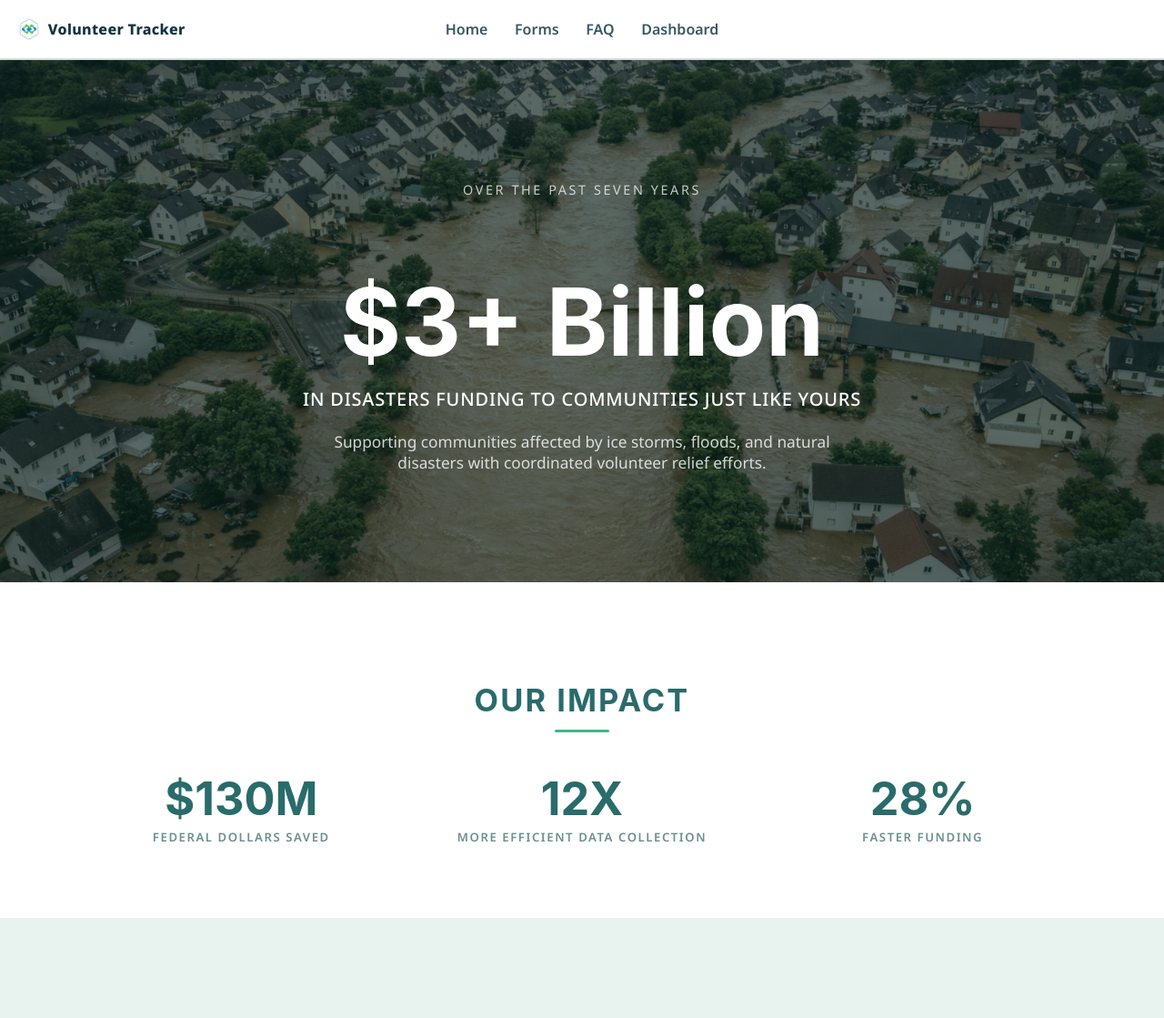
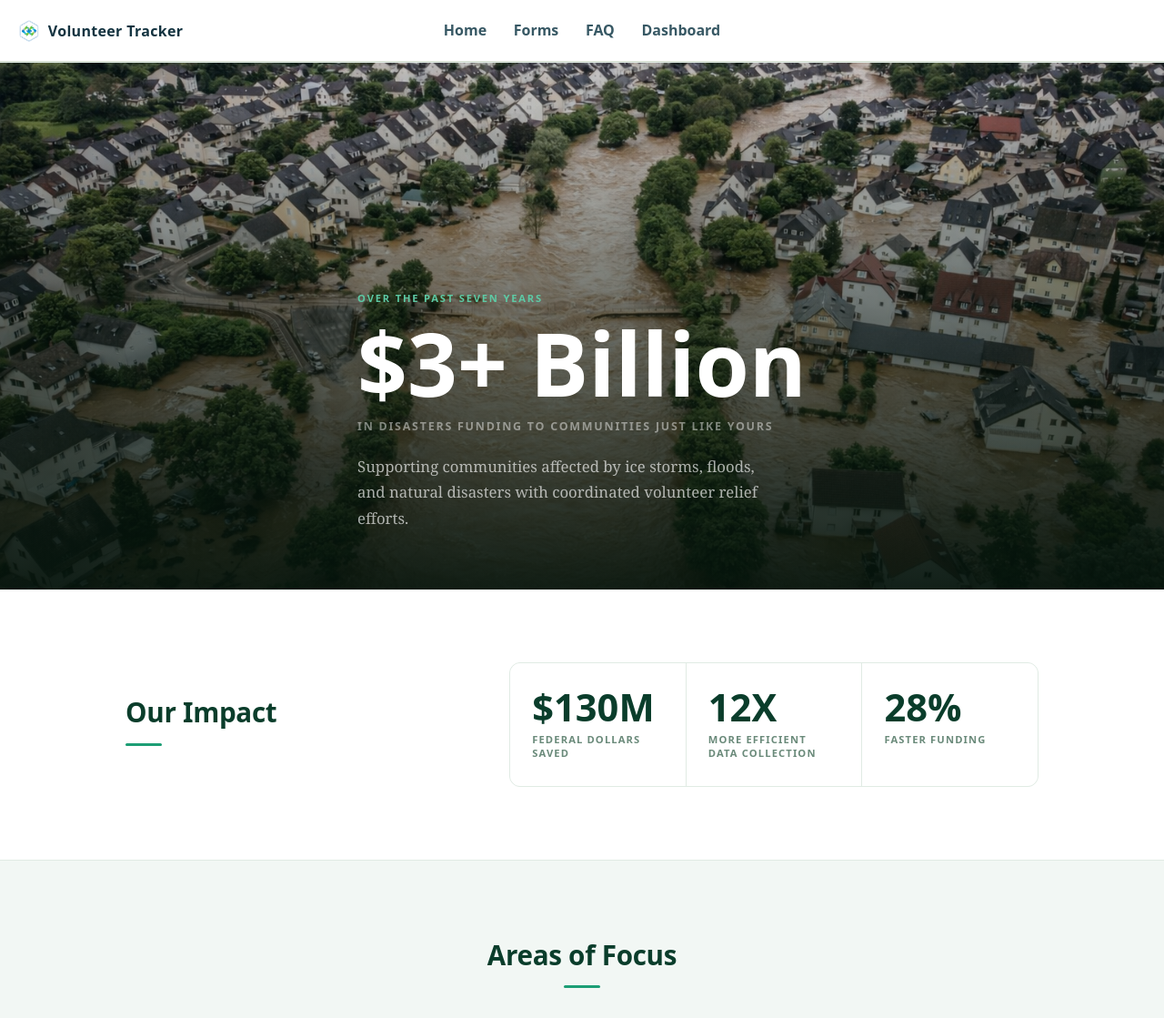
Before and after one commit to Aleahb00/VolunteerTracking, a Django app: template app/templates/landing.html in a window 1280 px wide. Shown: the top 1119 px of the page at 91% size. Run offline with Django 4.2, Linux system fonts and the light colour scheme; the template is opened without the code that fills it: values that come from a table or form of the project are taken from there, others are empty; data comes from the database, SQL or seed files in the repository; parts of the project's set-up code (start-up, migrations or seed data) failed here and were passed over.

Commit message:
updated landing page

```diff
--- a/app/static/css/landing.css
+++ b/app/static/css/landing.css
@@ -1,57 +1,67 @@
 :root {
-  --teal-dark:   #1a4a4a;
-  --teal-mid:    #2a6b6b;
-  --teal-accent: #2d8c6e;
-  --green-pop:   #3db88a;
-  --green-light: #e8f3f0;
+  --teal-dark:   #0a3d2b;
+  --teal-mid:    #0F6E56;
+  --teal-accent: #1D9E75;
+  --green-pop:   #5DCAA5;
+  --green-light: #f2f7f4;
   --white:       #ffffff;
-  --text-dark:   #1c3333;
-  --text-body:   #3d5c5c;
-  --text-muted:  #6b8f8f;
-  --border:      #c8dede;
+  --text-dark:   #0a2418;
+  --text-body:   #3a5a4a;
+  --text-muted:  #6a8a7a;
+  --border:      #e0ebe4;
 
   --font-display: Georgia, 'Times New Roman', serif;
-  --font-body:    -apple-system, BlinkMacSystemFont, 'Segoe UI', Helvetica, Arial, sans-serif;
+  --font-body:    system-ui, -apple-system, 'Segoe UI', Helvetica, Arial, sans-serif;
 
   --radius: 12px;
   --section-pad: 80px 0;
   --container: 1100px;
 }
 
-
 html { scroll-behavior: smooth; }
 
+*, *::before, *::after { box-sizing: border-box; margin: 0; padding: 0; }
+
+body {
+  font-family: var(--font-body);
+  background: var(--white);
+  color: var(--text-dark);
+  line-height: 1.6;
+}
 .container {
   max-width: var(--container);
   margin: 0 auto;
-  padding: 0 40px;
+  padding: 0 48px;
 }
 
 .center {
-    text-align:
-    center;
+  text-align: center;
+  display: flex;
+  flex-direction: column;
+  align-items: center;
 }
-
 section h2 {
   font-family: var(--font-body);
   font-weight: 700;
-  font-size: 2.15rem;
-  letter-spacing: 0.06em;
-  text-transform: uppercase;
-  color: var(--teal-mid);
-  text-align: center;
-  margin-bottom: 10px;
+  font-size: 1.85rem;
+  color: var(--teal-dark);
+  text-align: left;
+  letter-spacing: -0.01em;
+  margin-bottom: 8px;
+  text-transform: none;
 }
 
 section h2::after {
   content: '';
   display: block;
-  width: 60px;
+  width: 40px;
   height: 3px;
-  background: var(--green-pop);
-  margin: 12px auto 0;
+  background: var(--teal-accent);
+  margin: 10px 0 0;
   border-radius: 2px;
 }
+
+.center h2::after { margin: 10px auto 0; }
 
 header {
   position: sticky;
@@ -63,84 +73,133 @@ header {
 
 .hero {
   position: relative;
-  background:
-    linear-gradient(rgba(10,35,30,0.65), rgba(10,35,30,0.65)),
-    url('/static/images/floods.png') center/cover no-repeat;
+  min-height: 580px;
+  display: flex;
+  align-items: flex-end;
+  background: url('/static/images/floods.png') center / cover no-repeat;
   background-color: var(--teal-dark);
   color: var(--white);
-  padding: 120px 0;
-  text-align: center;
   overflow: hidden;
 }
 
+.hero::after {
+  content: '';
+  position: absolute;
+  inset: 0;
+  background: linear-gradient(
+    to top,
+    rgba(5, 20, 12, 0.94) 0%,
+    rgba(5, 20, 12, 0.6)  45%,
+    rgba(5, 20, 12, 0.15) 100%
+  );
+  pointer-events: none;
+}
+
+.hero .container {
+  position: relative;
+  z-index: 2;
+  padding-top: 80px;
+  padding-bottom: 64px;
+  text-align: left;
+  display: block;
+}
+
 .hero .eyebrow {
-  font-size: 0.9rem;
-  letter-spacing: 0.18em;
+  font-size: 0.7rem;
+  font-weight: 700;
+  letter-spacing: 0.16em;
   text-transform: uppercase;
-  color: rgba(255,255,255,0.75);
-  margin-bottom: 20px;
+  color: var(--green-pop);
+  margin-bottom: 14px;
 }
 
 .hero h1 {
   font-family: var(--font-body);
-  font-size: clamp(3.5rem, 8vw, 6.5rem);
-  font-weight: 700;
+  font-size: clamp(3.2rem, 8vw, 6rem);
+  font-weight: 800;
   line-height: 1;
   color: var(--white);
-  margin-bottom: 20px;
+  margin-bottom: 12px;
 }
 
 .hero .subtitle {
-  font-size: 1.25rem;
-  font-weight: 500;
-  letter-spacing: 0.04em;
+  font-size: 0.78rem;
+  font-weight: 700;
+  letter-spacing: 0.14em;
   text-transform: uppercase;
-  color: var(--white);
-  margin-bottom: 22px;
+  color: rgba(255, 255, 255, 0.45);
+  margin-bottom: 20px;
+  max-width: 540px;
 }
 
 .hero .desc {
-  font-size: 1.08rem;
-  color: rgba(255,255,255,0.8);
-  max-width: 560px;
-  margin: 0 auto;
+  font-family: var(--font-display);
+  font-size: 1.05rem;
+  color: rgba(255, 255, 255, 0.65);
+  line-height: 1.7;
+  max-width: 460px;
+}
+.hero .center {
+  text-align: center;
+  display: flex;
+  flex-direction: column;
+  align-items: center;
+}
+
+.hero .center h1 {
+  font-size: clamp(2.5rem, 6vw, 5rem);
+  margin-bottom: 36px;
+  max-width: 800px;
 }
 
 .impact {
   padding: var(--section-pad);
   background: var(--white);
+  border-bottom: 1px solid var(--border);
 }
 
-.impact h2 { margin-bottom: 48px; }
+.impact .container {
+  display: grid;
+  grid-template-columns: 1fr 1.7fr;
+  gap: 80px;
+  align-items: center;
+}
 
+.impact h2 { margin-bottom: 14px; }
 .stats-grid {
   display: grid;
   grid-template-columns: repeat(3, 1fr);
-  gap: 24px;
-  text-align: center;
+  gap: 1px;
+  background: var(--border);
+  border: 1px solid var(--border);
+  border-radius: var(--radius);
+  overflow: hidden;
 }
 
 .stat {
+  background: var(--white);
   display: flex;
   flex-direction: column;
-  align-items: center;
-  gap: 8px;
+  align-items: flex-start;
+  gap: 6px;
+  padding: 28px 24px;
 }
 
 .stat-number {
   font-family: var(--font-body);
-  font-size: 3.15rem;
-  font-weight: 700;
-  color: var(--teal-mid);
+  font-size: 2.6rem;
+  font-weight: 800;
+  color: var(--teal-dark);
   line-height: 1;
 }
 
 .stat-label {
-  font-size: 0.82rem;
+  font-size: 0.7rem;
   font-weight: 600;
-  letter-spacing: 0.12em;
+  letter-spacing: 0.1em;
   text-transform: uppercase;
   color: var(--text-muted);
+  line-height: 1.4;
 }
 
 .focus {
@@ -148,41 +207,51 @@ header {
   background: var(--green-light);
 }
 
-.focus h2 { margin-bottom: 56px; }
+.focus h2 {
+  text-align: center;
+  margin-bottom: 40px;
+}
+
+.focus h2::after { margin: 10px auto 0; }
 
 .focus-grid {
   display: grid;
   grid-template-columns: repeat(3, 1fr);
-  gap: 40px;
-  text-align: center;
+  gap: 20px;
+  text-align: left;
 }
 
 .focus-card {
+  background: var(--white);
+  border-radius: var(--radius);
+  border: 1px solid var(--border);
+  overflow: hidden;
   display: flex;
   flex-direction: column;
-  align-items: center;
-  gap: 28px;
+  align-items: stretch;
 }
-
 .focus-image {
-  width: 200px;
-  height: 200px;
-  border-radius: 50%;
-  overflow: hidden;
+  width: 100%;
+  height: 140px;
+  border-radius: 0;
   position: relative;
   display: flex;
   align-items: flex-end;
-  justify-content: center;
-  background: var(--teal-mid) center/cover no-repeat;
+  justify-content: flex-start;
+  background: var(--teal-dark) center / cover no-repeat;
   flex-shrink: 0;
+  padding: 16px 20px;
 }
 
 .focus-image::after {
   content: '';
   position: absolute;
   inset: 0;
-  background: rgba(10,40,35,0.35);
-  border-radius: 50%;
+  background: linear-gradient(
+    to top,
+    rgba(5, 20, 12, 0.82) 0%,
+    rgba(5, 20, 12, 0.15) 100%
+  );
 }
 
 .focus-image span {
@@ -619,36 +708,33 @@ footer {
   100% { transform: translateX(-50%) translateX(0); }
 }
 
-.slider-line.nudge {
-  animation: sliderNudge 2s ease-in-out infinite;
-}
-
+.slider-line.nudge { animation: sliderNudge 2s ease-in-out infinite; }
 
 @media (max-width: 900px) {
-  .stats-grid,
+  .container { padding: 0 28px; }
+
+  .impact .container {
+    grid-template-columns: 1fr;
+    gap: 40px;
+  }
+
   .focus-grid,
   .steps-grid { grid-template-columns: 1fr; }
 
+  .stats-grid { grid-template-columns: repeat(3, 1fr); }
+
   .progress-section .stats-grid { grid-template-columns: repeat(2, 1fr); }
-
-  nav { gap: 20px; }
 }
 
 @media (max-width: 600px) {
   .container { padding: 0 20px; }
-  .hero { padding: 80px 0; }
-  section h2 { font-size: 2rem; }
+  .hero { min-height: 460px; }
+  .hero h1 { font-size: 2.6rem; }
+  .stats-grid { grid-template-columns: 1fr; gap: 1px; }
+  .focus-grid,
+  .steps-grid { grid-template-columns: 1fr; }
   .progress-section .stats-grid { grid-template-columns: 1fr 1fr; }
-  .before-after { aspect-ratio: 4/3; }
+  .before-after { aspect-ratio: 4 / 3; }
+  .testimonial { padding: 64px 0; }
+  .cta { padding: 60px 24px; }
 }
-
-
-@media (prefers-color-scheme: dark ) {
-  :root {
-      --dark-screen: #083030;;
-  }
-}
-
-body{
-  background-color: var(--bg-color);
-}
```
Also changed, not shown: other parts of app/static/css/landing.css (+151 -131 lines).
